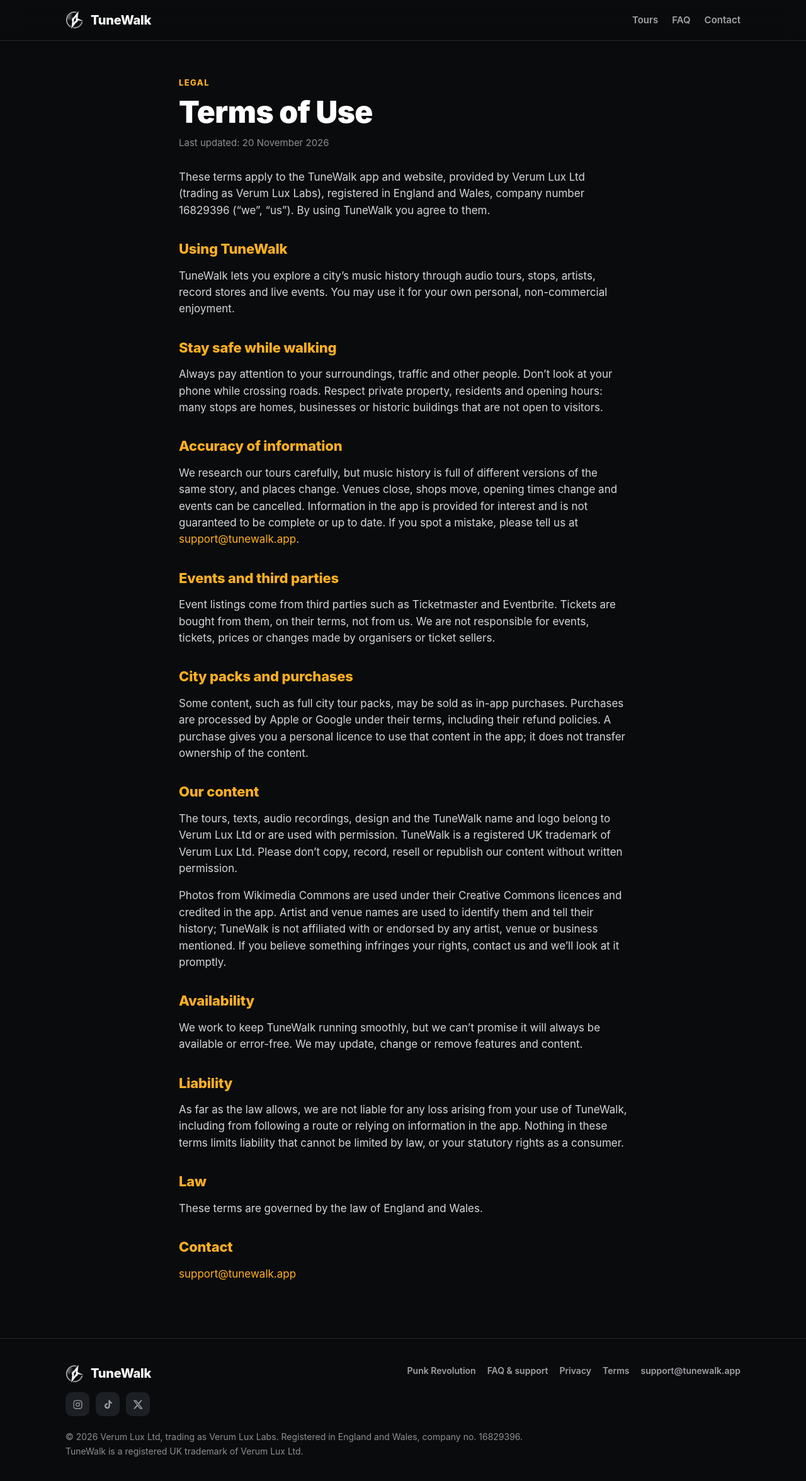
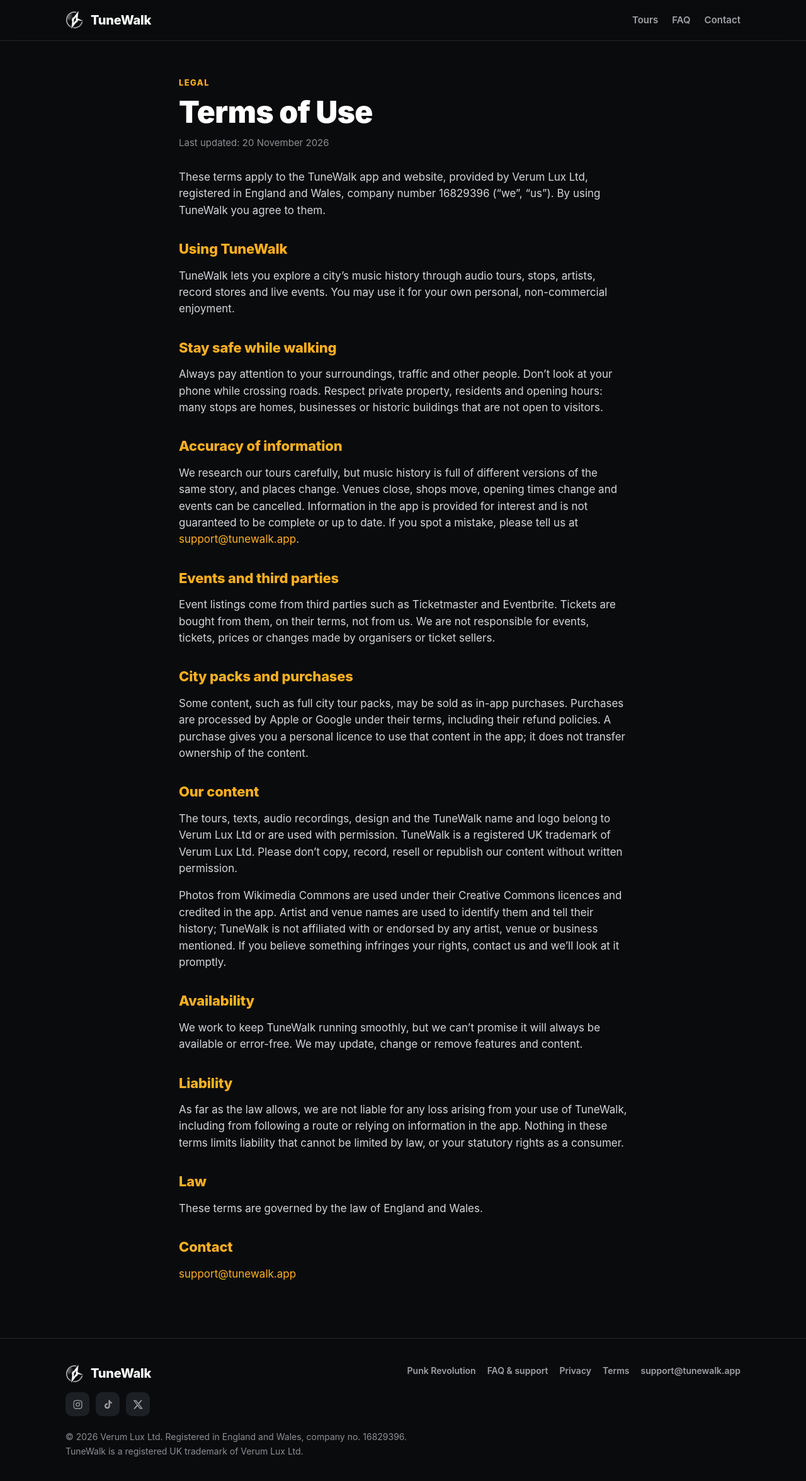
Before and after one commit to ModulatorUK/TuneWalk, a plain HTML site: page terms/index.html in a window 1280 px wide. Shown: the whole page at 63% size. Drawn offline with Linux system fonts and the light colour scheme.

Commit message:
Footer and legal pages: Verum Lux Ltd only
Co-Authored-By: Claude Opus 5.5 <noreply@anthropic.com>
Claude-Session: https://claude.ai/code/session_01SwZacH6PEQWLpBn4uqZLaQ

```diff
--- a/terms/index.html
+++ b/terms/index.html
@@ -36,7 +36,7 @@
 <div class="eyebrow">Legal</div>
 <h1 style="margin-top:10px">Terms of Use</h1>
 <p class="updated">Last updated: 20 November 2026</p>
-<p>These terms apply to the TuneWalk app and website, provided by Verum Lux Ltd (trading as Verum Lux Labs), registered in England and Wales, company number 16829396 (“we”, “us”). By using TuneWalk you agree to them.</p>
+<p>These terms apply to the TuneWalk app and website, provided by Verum Lux Ltd, registered in England and Wales, company number 16829396 (“we”, “us”). By using TuneWalk you agree to them.</p>
 <h2>Using TuneWalk</h2>
 <p>TuneWalk lets you explore a city’s music history through audio tours, stops, artists, record stores and live events. You may use it for your own personal, non-commercial enjoyment.</p>
 <h2>Stay safe while walking</h2>
@@ -77,7 +77,7 @@
       <a href="mailto:support@tunewalk.app">support@tunewalk.app</a>
     </div>
   </div>
-  <div class="legal">© 2026 Verum Lux Ltd, trading as Verum Lux Labs. Registered in England and Wales, company no. 16829396.<br>TuneWalk is a registered UK trademark of Verum Lux Ltd.</div>
+  <div class="legal">© 2026 Verum Lux Ltd. Registered in England and Wales, company no. 16829396.<br>TuneWalk is a registered UK trademark of Verum Lux Ltd.</div>
 </div></footer>
 </body>
 </html>
```
Also changed, not shown: faq/index.html (+1 -1 lines), index.html (+1 -1 lines), privacy/index.html (+2 -2 lines), tour/punk-revolution/index.html (+1 -1 lines).
